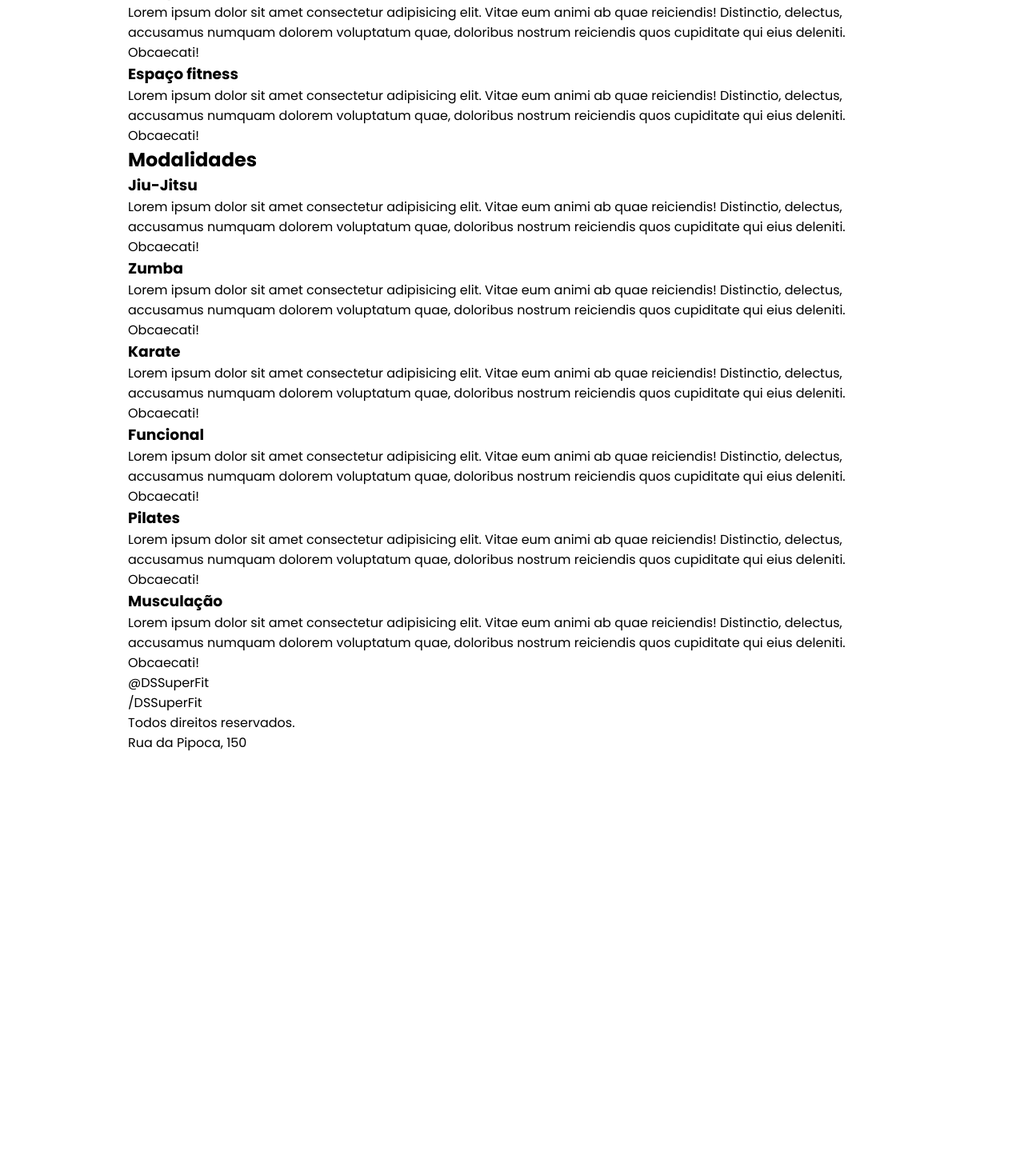
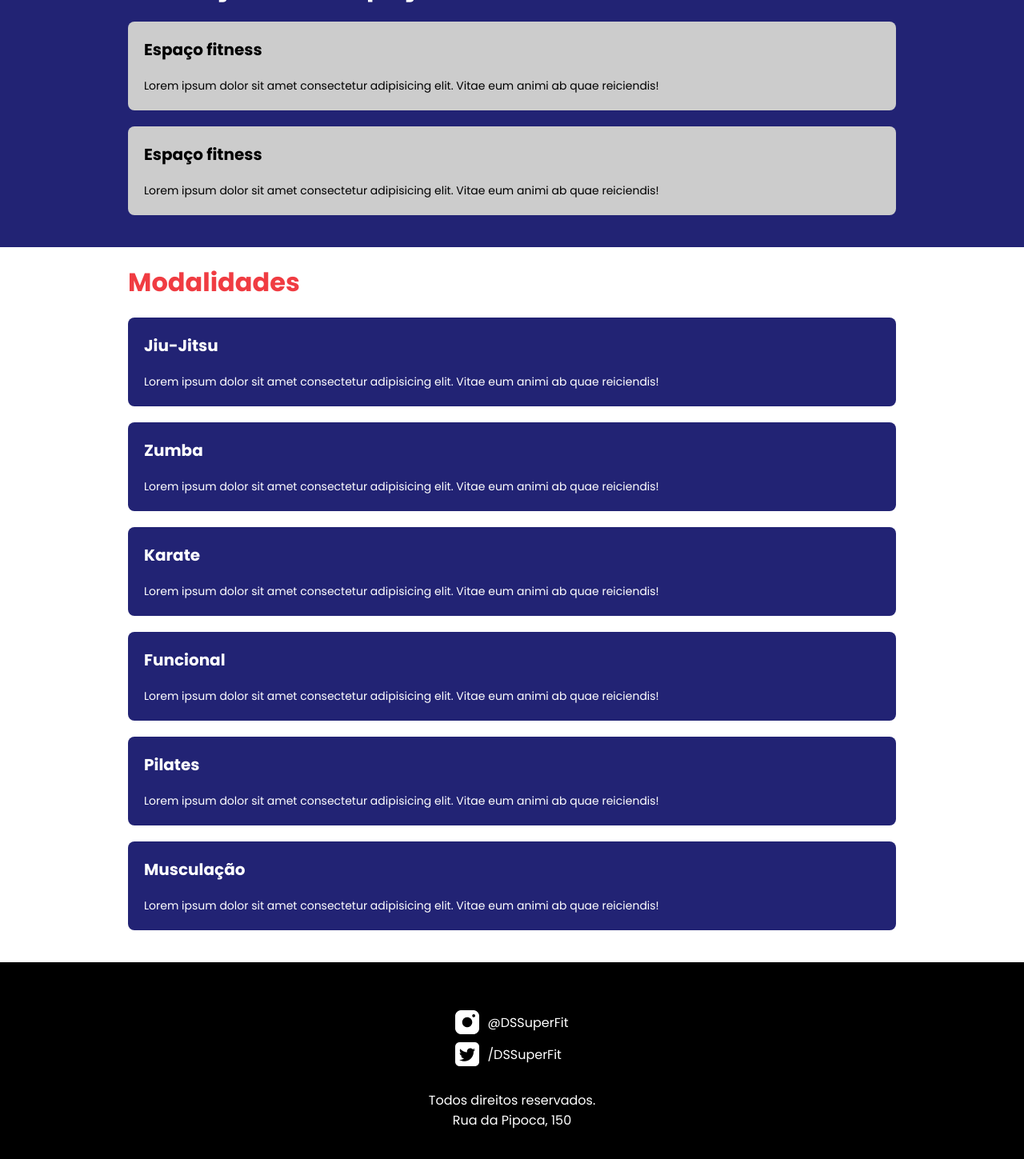
Before and after one commit to khothirano/DESAFIO-CSS-INTRODU-O, a plain HTML site: page index.html in a window 1280 px wide. Shown: the part 131-1580 px from the top of the page at 80% size. Before the commit the page ends 1072 px from the top, so only its background shows below. Drawn offline with Linux system fonts and the light colour scheme.

Commit message:
Desafio Finalizado

```diff
--- a/index.html
+++ b/index.html
@@ -27,96 +27,80 @@
 
     <main>
         <section id="know-or-space">
-            <div class="Container">
+            <div class="Container section-one">
                 <div>
                     <h2>Conheça Nosso Espaço</h2>
                 </div>
-                <div>
+                <div class="section-one-description">
                     <h3>
                         Espaço fitness
                     </h3>
                         <p>
                             Lorem ipsum dolor sit amet consectetur adipisicing elit. Vitae eum animi ab quae reiciendis!
-                            Distinctio, delectus, accusamus numquam dolorem voluptatum quae, doloribus nostrum reiciendis quos
-                            cupiditate qui eius deleniti. Obcaecati!
                         </p>
                 </div>
-                <div>
+                <div class="section-one-description">
                     <h3>
                         Espaço fitness
                     </h3>
                         <p>
                             Lorem ipsum dolor sit amet consectetur adipisicing elit. Vitae eum animi ab quae reiciendis!
-                            Distinctio, delectus, accusamus numquam dolorem voluptatum quae, doloribus nostrum reiciendis quos
-                            cupiditate qui eius deleniti. Obcaecati!
                         </p>
                 </div>
             </div>
         </section>
 
         <section id="modalities">
-            <div class="Container">
+            <div class="Container section-two">
                 <div>
                     <h2>Modalidades</h2>
                 </div>
-                <div>
+                <div class="section-two-description">
                     <h3>
                         Jiu-Jitsu
                     </h3>
                         <p>
                             Lorem ipsum dolor sit amet consectetur adipisicing elit. Vitae eum animi ab quae reiciendis!
-                            Distinctio, delectus, accusamus numquam dolorem voluptatum quae, doloribus nostrum reiciendis quos
-                            cupiditate qui eius deleniti. Obcaecati!
                         </p>
                 </div>
-                <div>
+                <div class="section-two-description">
                     <h3>
                        Zumba
                     </h3>
                         <p>
                             Lorem ipsum dolor sit amet consectetur adipisicing elit. Vitae eum animi ab quae reiciendis!
-                            Distinctio, delectus, accusamus numquam dolorem voluptatum quae, doloribus nostrum reiciendis quos
-                            cupiditate qui eius deleniti. Obcaecati!
                         </p>
                 </div>
-                <div>
+                <div class="section-two-description">
                     <h3>
                         Karate
                     </h3>
                         <p>
                             Lorem ipsum dolor sit amet consectetur adipisicing elit. Vitae eum animi ab quae reiciendis!
-                            Distinctio, delectus, accusamus numquam dolorem voluptatum quae, doloribus nostrum reiciendis quos
-                            cupiditate qui eius deleniti. Obcaecati!
                         </p>
                 </div>
-                <div>
+                <div class="section-two-description">
                     <h3>
                         Funcional
                     </h3>
                         <p>
                             Lorem ipsum dolor sit amet consectetur adipisicing elit. Vitae eum animi ab quae reiciendis!
-                            Distinctio, delectus, accusamus numquam dolorem voluptatum quae, doloribus nostrum reiciendis quos
-                            cupiditate qui eius deleniti. Obcaecati!
                         </p>
                 </div>
-                <div>
+                <div class="section-two-description">
                     <h3>
                         Pilates
                     </h3>
                         <p>
                             Lorem ipsum dolor sit amet consectetur adipisicing elit. Vitae eum animi ab quae reiciendis!
-                            Distinctio, delectus, accusamus numquam dolorem voluptatum quae, doloribus nostrum reiciendis quos
-                            cupiditate qui eius deleniti. Obcaecati!
                         </p>
                 </div>
-                <div>
+                <div class="section-two-description">
                     <h3>
                         Musculação
                     </h3>
                         <p>
                             Lorem ipsum dolor sit amet consectetur adipisicing elit. Vitae eum animi ab quae reiciendis!
-                            Distinctio, delectus, accusamus numquam dolorem voluptatum quae, doloribus nostrum reiciendis quos
-                            cupiditate qui eius deleniti. Obcaecati!
                         </p>
                 </div>
             </div>
@@ -124,13 +108,33 @@
     </main>
 
     <footer>
-        <div class="Container">
+        <div class="Container footer-content">
             <div>
-                @DSSuperFit<br>/DSSuperFit
+                <div class="Container footer-content-one">
+                    <img src="imagens/image 1.png" alt="Instagram">
+                    <div class="Container footer-content-one">
+                        <p>@DSSuperFit</p>
+                      </div>
+                </div>
+
+                <div class="Container footer-content-one">
+                    <img src="imagens/image 2.png" alt="Twitter">
+                    <div class="Container footer-content-one">
+                        <p>/DSSuperFit</p>
+                      </div>
+                </div>
             </div>
-            <div>
-                <p>Todos direitos reservados. <br>Rua da Pipoca, 150</p>
+
+            <div class="Container footer-content-two" >
+                <div>
+                    <p>Todos direitos reservados. </p>
+                </div>
+                <div>
+                   <p>Rua da Pipoca, 150</p>
+                </div>
             </div>
+
+
         </div>
     </footer>
 
--- a/style.css
+++ b/style.css
@@ -51,3 +51,110 @@
      align-items: center;
 
  }
+
+ #know-or-space{
+    padding: 20px 0;
+    background-color: var(--color-blue);
+    display: flex;
+    flex-direction: column;
+    justify-content: space-between;
+ }
+
+#modalities {
+   padding: 20px 0;
+   display: flex;
+  flex-direction: column;
+  justify-content: space-between;
+  background-color: var(--color-white);
+}
+
+.section-one h2 {
+    color: var(--color-white);
+    font-size: 32px;
+}
+
+.section-two h2 {
+    color: var(--color-red);
+    font-size: 32px;
+}
+
+.section-one-description {
+    background-color: var(--color-grey);
+    margin: 20px 0;
+    border-radius: 8px;
+}
+
+.section-two-description {
+    background-color: var(--color-blue);
+    margin: 20px 0;
+    color: var(--color-white);
+    border-radius: 8px;
+
+}
+
+.section-one-description h3 {
+    font-size: 20px;
+    padding: 20px;
+}
+
+.section-two-description h3 {
+    font-size: 20px;
+    padding: 20px;
+}
+
+.section-one-description p {
+    font-size: 14px;
+    padding-left: 20px;
+    padding-right: 20px;
+    padding-bottom: 20px;
+}
+
+.section-two-description p {
+    font-size: 14px;
+    padding-left: 20px;
+    padding-right: 20px;
+    padding-bottom: 20px;
+}
+
+footer{
+    background-color: var(--color-black);
+    color: var(--color-white);
+    padding-top: 60px;
+    padding-bottom: 60px
+}
+
+.footer-content {
+    display: flex;
+    flex-direction: column;
+    justify-content: space-between;
+    align-items: center;
+}
+
+.footer-content-one{
+    display: flex;
+    flex-direction: row;
+}
+
+.footer-content-one p {
+    display: flex;
+    align-items: center;
+    padding-bottom: 10px;
+    padding-left: 10px;
+}
+
+.footer-content-one img {
+    display: flex;
+    align-items: center;
+    width: 30px;
+    padding-bottom: 10px;
+
+
+}
+
+.footer-content-two {
+    display: flex;
+    flex-direction: column;
+    justify-content: space-between;
+    align-items: center;
+    padding-top: 20px;
+}
```
Also changed, not shown: imagens/image 2.png (added).
